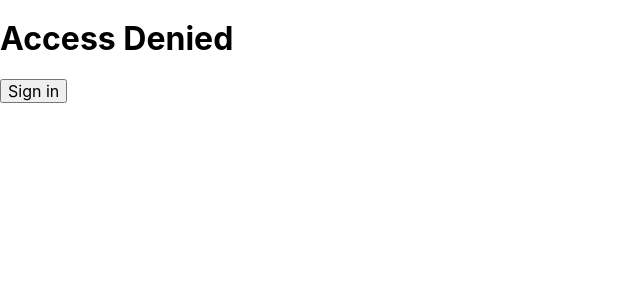
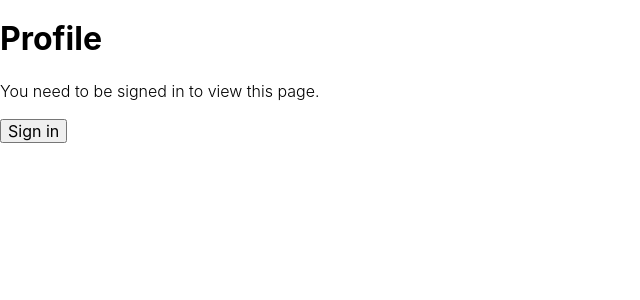
Before and after one commit to yerffejytnac/next-with-hasura-auth, a Next.js app: page /profile in a window 1280 px wide. Shown: the top 300 px of the page, without its empty margins (0-640 px from the left). Built offline with nearby package versions, Linux system fonts and the light colour scheme; no server answers; a web font is replaced by a local one.

Commit message:
Cleanup pages.

```diff
--- a/pages/index.tsx
+++ b/pages/index.tsx
@@ -8,7 +8,7 @@ const IndexPage = () => {
 
   return (
     <div>
-      <h1>Auth</h1>
+      <h1>App</h1>
       <button
         onClick={() =>
           !session ? signIn(undefined, { callbackUrl: "/profile" }) : signOut()
--- a/pages/profile.tsx
+++ b/pages/profile.tsx
@@ -102,7 +102,8 @@ const ProfilePage = () => {
   if (!session) {
     return (
       <div>
-        <h1>Access Denied</h1>
+        <h1>Profile</h1>
+        <p>You need to be signed in to view this page.</p>
         <button onClick={() => signIn()}>Sign in</button>
       </div>
     );
--- a/pages/verify.tsx
+++ b/pages/verify.tsx
@@ -117,7 +117,6 @@ const VerifyRequestPage = () => {
     <Root>
       <Container>
         <h1>Verify it's you</h1>
-
         <p>
           Enter the verification code we sent to your email{" "}
           <strong>{email}</strong> in the field below.
```
